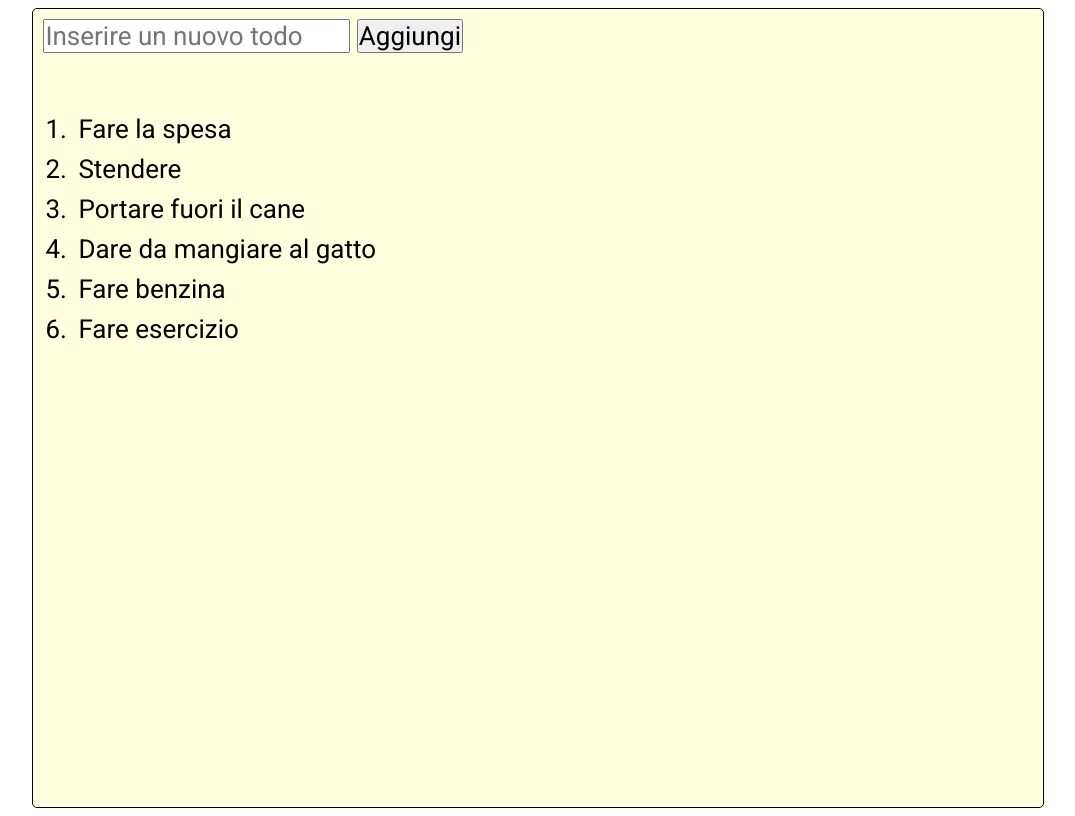
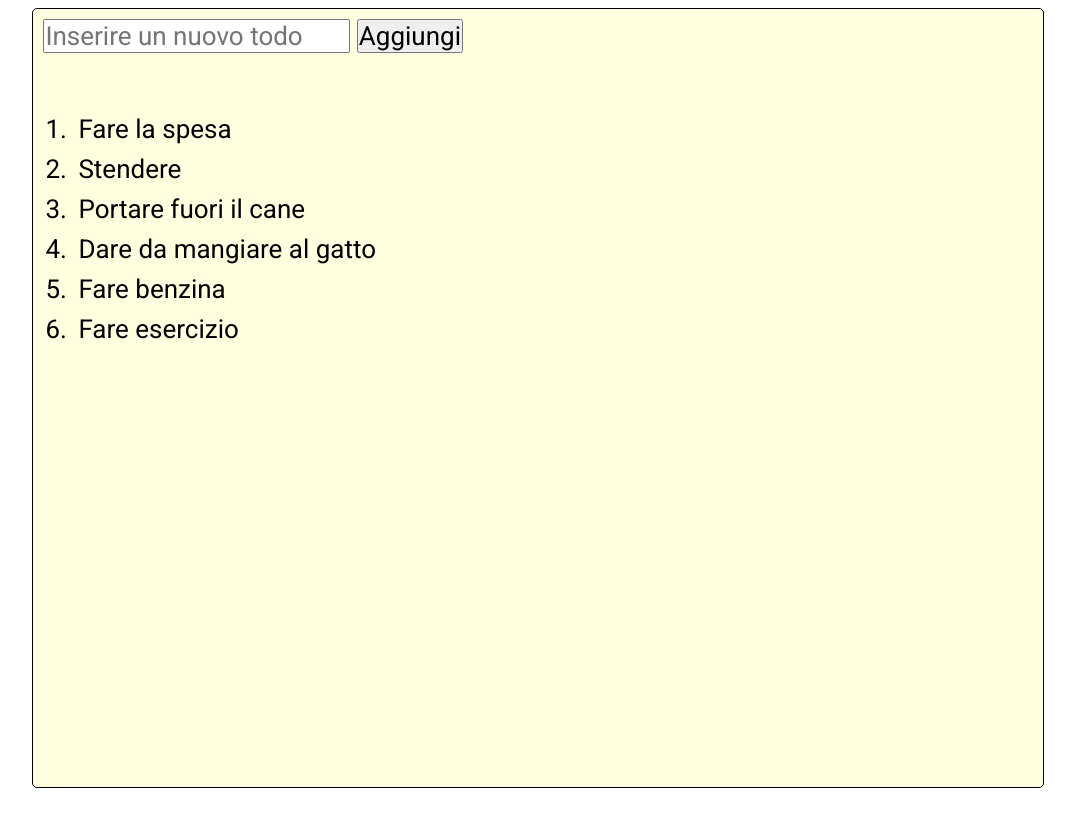
Before and after one commit to magrolorenzo/vue-todolist, a plain HTML site: page index.html in a window 1280 px wide. Shown: the whole page, without its empty margins (102-1177 px from the left). Drawn offline with nearby package versions, Linux system fonts and the light colour scheme.

Commit message:
cambiata altezza wrapper

```diff
--- a/assets/style.css
+++ b/assets/style.css
@@ -15,7 +15,7 @@
     padding: 10px;
     display: flex;
     flex-direction: column;
-    height: 100vh;
+    height: calc(100vh - 20px);
     border: 1px solid black;
     background-color: lightyellow;
     border-radius: 5px;
```
